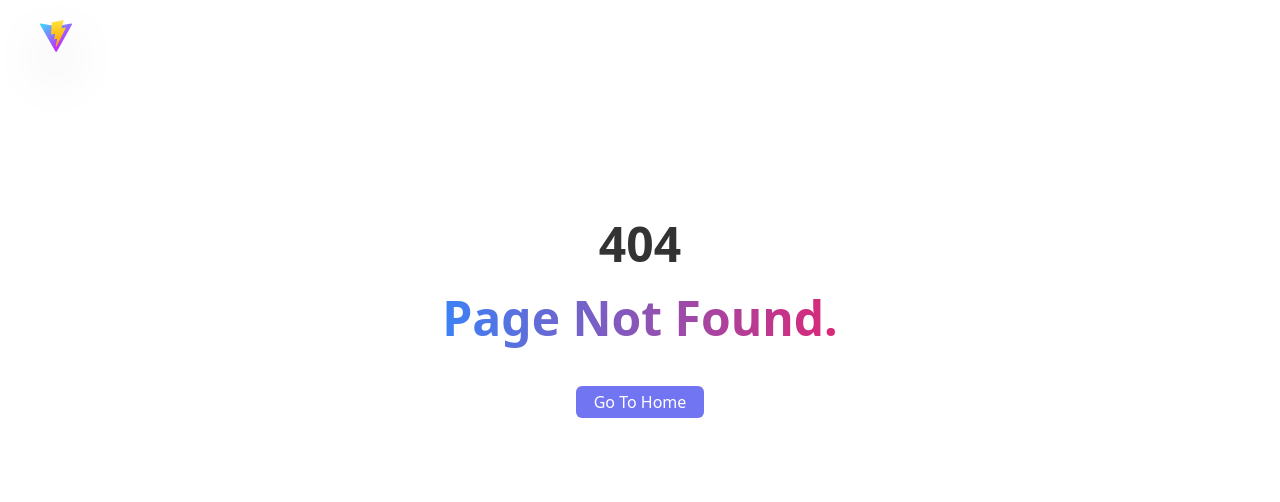
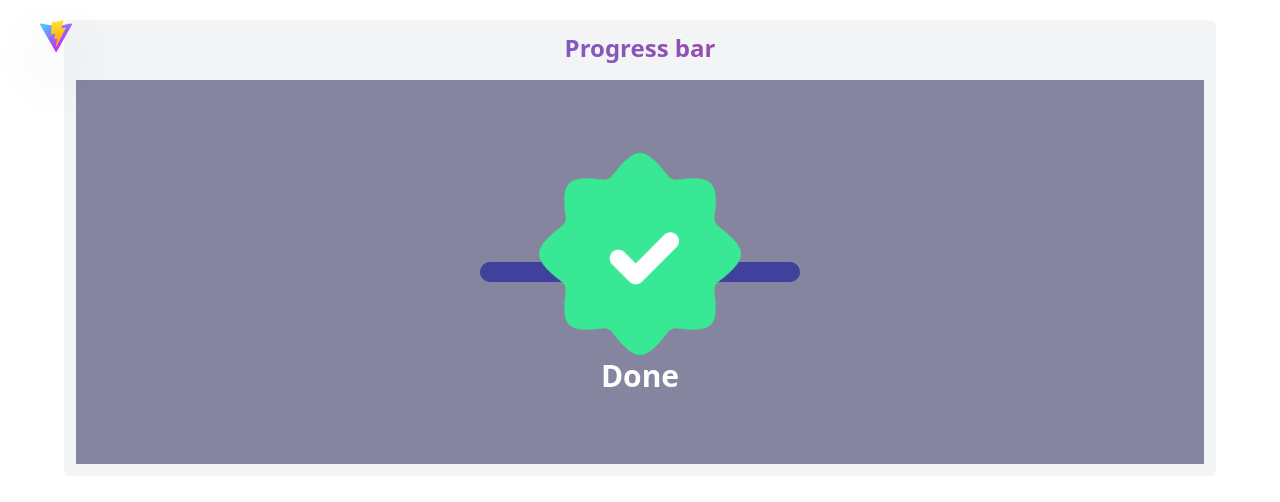
Before and after one commit to theabhipatel/react_gallary, a React (Vite) app: page /progress in a window 1280 px wide. Before the commit this address had no page. Shown: the top 502 px of the page. Built offline with nearby package versions, Linux system fonts and the light colour scheme.

Commit message:
feat created progress bar

```diff
--- a/src/App.tsx
+++ b/src/App.tsx
@@ -10,6 +10,7 @@ import DynamicFrom from "./screens/dynamicForm/DynamicFrom";
 import Accordion from "./screens/accordion/Accordion";
 import InfiniteScroll from "./screens/infiniteScroll/InfiniteScroll";
 import NoInternet from "./screens/noInternet/NoInternet";
+import ProgressBar from "./screens/progressBar/ProgressBar";
 
 function App() {
   return (
@@ -30,6 +31,7 @@ function App() {
             <Route path="/accordion" element={<Accordion />} />
             <Route path="/infinite-scroll" element={<InfiniteScroll />} />
             <Route path="/no-internet" element={<NoInternet />} />
+            <Route path="/progress" element={<ProgressBar />} />
             <Route path="*" element={<NotFound />} />
           </Routes>
         </Provider>
--- a/src/assets/images/index.ts
+++ b/src/assets/images/index.ts
@@ -1,4 +1,5 @@
 import wifiSlash from "./wifi_slash.png";
 import wifi from "./wifi.png";
+import verify from "./verify.png";
 
-export { wifiSlash, wifi };
+export { wifiSlash, wifi, verify };
--- a/src/screens/home/Home.tsx
+++ b/src/screens/home/Home.tsx
@@ -38,6 +38,11 @@ const Home = () => {
               No Internet
             </button>
           </Link>
+          <Link to={"/progress"}>
+            <button className="bg-indigo-500/90 h-8 w-32 flex justify-center items-center rounded-md text-white">
+              Progress bar
+            </button>
+          </Link>
         </div>
       </div>
     </div>
--- /dev/null
+++ b/src/screens/progressBar/ProgressBar.tsx
@@ -0,0 +1,54 @@
+import { useEffect, useState } from "react";
+import { verify } from "../../assets/images";
+
+const ProgressBar = () => {
+  const [progress, setProgress] = useState(10);
+
+  useEffect(() => {
+    let timer = setInterval(() => {
+      console.log("timer is running ...");
+      setProgress((prev) => {
+        if (prev < 100) {
+          return prev + 1;
+        } else {
+          clearInterval(timer);
+          return prev;
+        }
+      });
+    }, 50);
+
+    return () => {
+      clearInterval(timer);
+    };
+  }, []);
+
+  return (
+    <div className="flex justify-center mt-5">
+      <div className="flex w-[90%] min-h-56 bg-gray-100 rounded-md flex-col gap-2 p-3">
+        <h1 className="text-2xl bg-clip-text bg-gradient-to-r from-blue-500 to-pink-600 font-bold text-transparent text-center mb-2 ">
+          Progress bar
+        </h1>
+        <div>
+          <div className="w-full relative h-96 bg-indigo-200/10 flex justify-center items-center">
+            {/* ---> Progress bar  */}
+            <div className="w-80 h-5 rounded-full bg-gray-500/30">
+              <div
+                style={{ width: `${progress}%` }}
+                className="h-full  bg-indigo-500 rounded-full duration-300"
+              />
+            </div>
+
+            {progress === 100 && (
+              <div className="absolute inset-0 bg-indigo-950/50 flex flex-col justify-center items-center duration-1000">
+                <img src={verify} alt="" className="h-52 w-52 " />
+                <h1 className="text-3xl font-bold text-white">Done</h1>
+              </div>
+            )}
+          </div>
+        </div>
+      </div>
+    </div>
+  );
+};
+
+export default ProgressBar;
```
Also changed, not shown: src/assets/images/verify.png (added).
